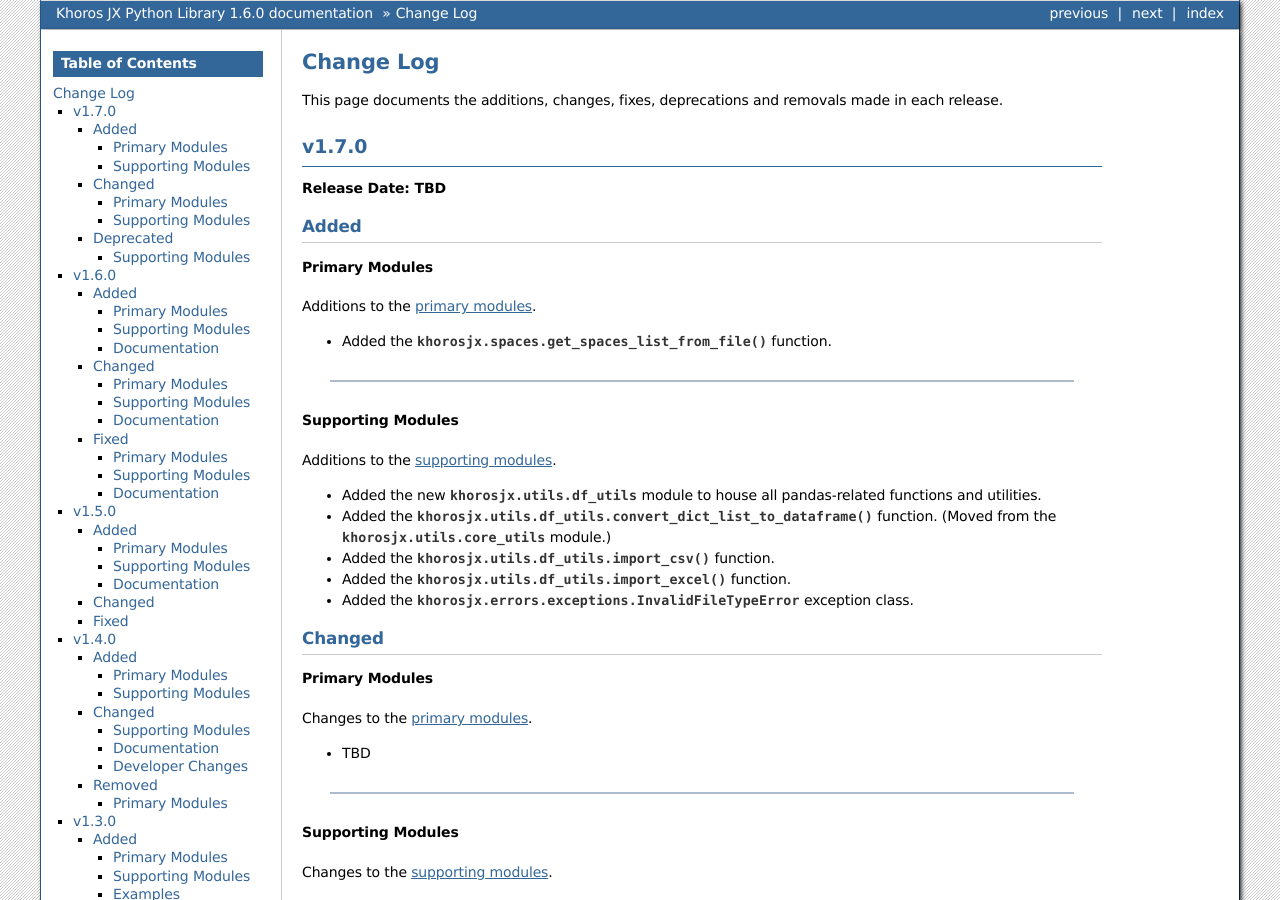
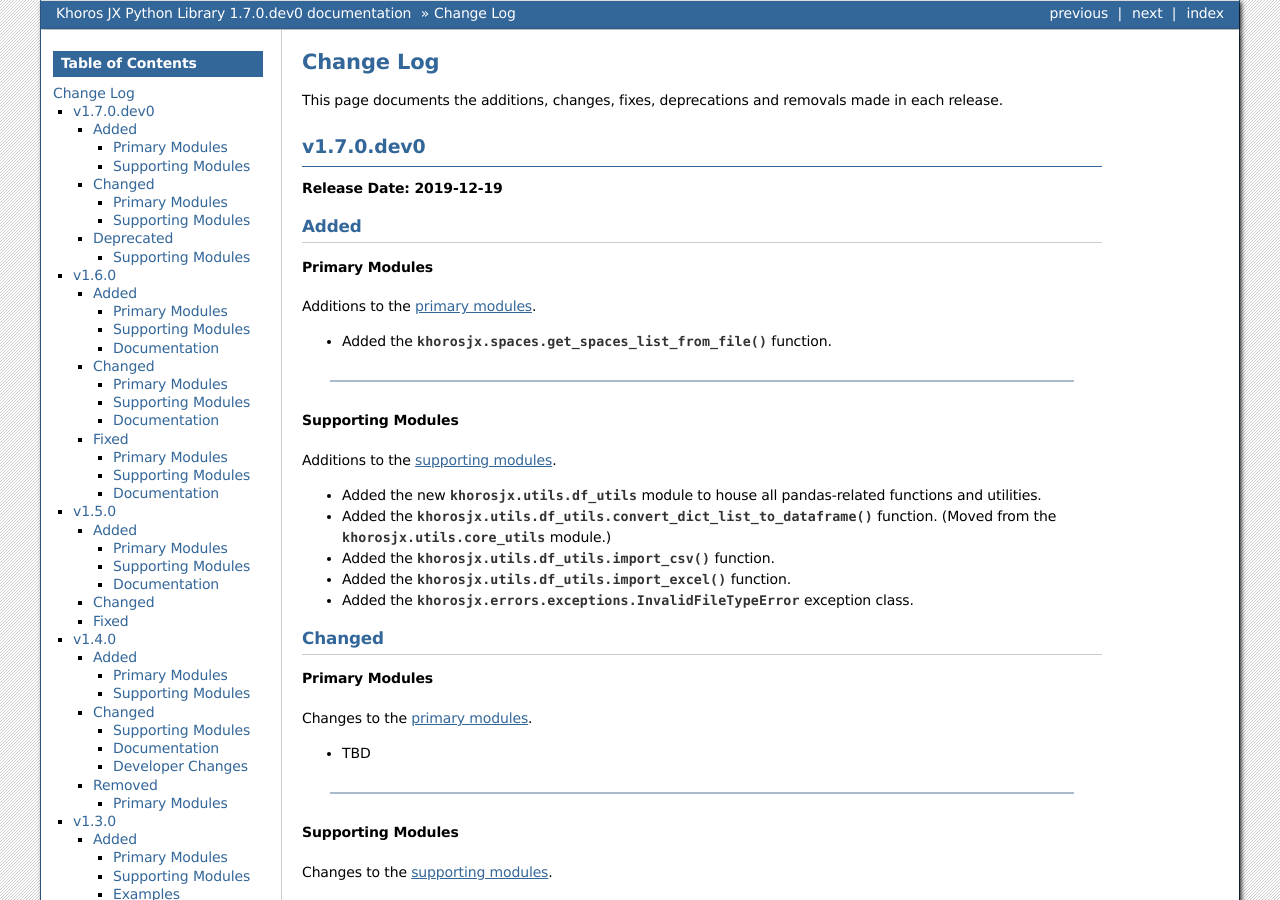
Before and after one commit to jeffshurtliff/khorosjx, a Sphinx documentation site: the page built from docs/changelog.rst, in a window 1280 px wide and 900 px high. Built offline with Sphinx 7.4.7, drawn with Linux system fonts in a browser that asks for light colours; some of the changed text lies outside the part shown.

Commit message:
Updated changelog.rst, docs/conf.py and setup.py to show version 1.7.0.dev0.

```diff
--- a/docs/changelog.rst
+++ b/docs/changelog.rst
@@ -3,10 +3,10 @@
 ##########
 This page documents the additions, changes, fixes, deprecations and removals made in each release.
 
-******
-v1.7.0
-******
-**Release Date: TBD**
+***********
+v1.7.0.dev0
+***********
+**Release Date: 2019-12-19**
 
 Added
 =====
--- a/docs/conf.py
+++ b/docs/conf.py
@@ -24,9 +24,9 @@
 author = 'Jeff Shurtliff'
 
 # The short X.Y version
-version = '1.6'
+version = '1.7'
 # The full version, including alpha/beta/rc tags
-release = '1.6.0'
+release = '1.7.0.dev0'
 
 
 # -- General configuration ---------------------------------------------------
--- a/setup.py
+++ b/setup.py
@@ -7,7 +7,7 @@
 
 setuptools.setup(
     name="khorosjx",
-    version="1.6.0",
+    version="1.7.0.dev0",
     author="Jeff Shurtliff",
     author_email="jeff.shurtliff@rsa.com",
     description="Useful tools and utilities to assist in managing a Khoros JX (formerly Jive-x) or Jive-n community.",
```
